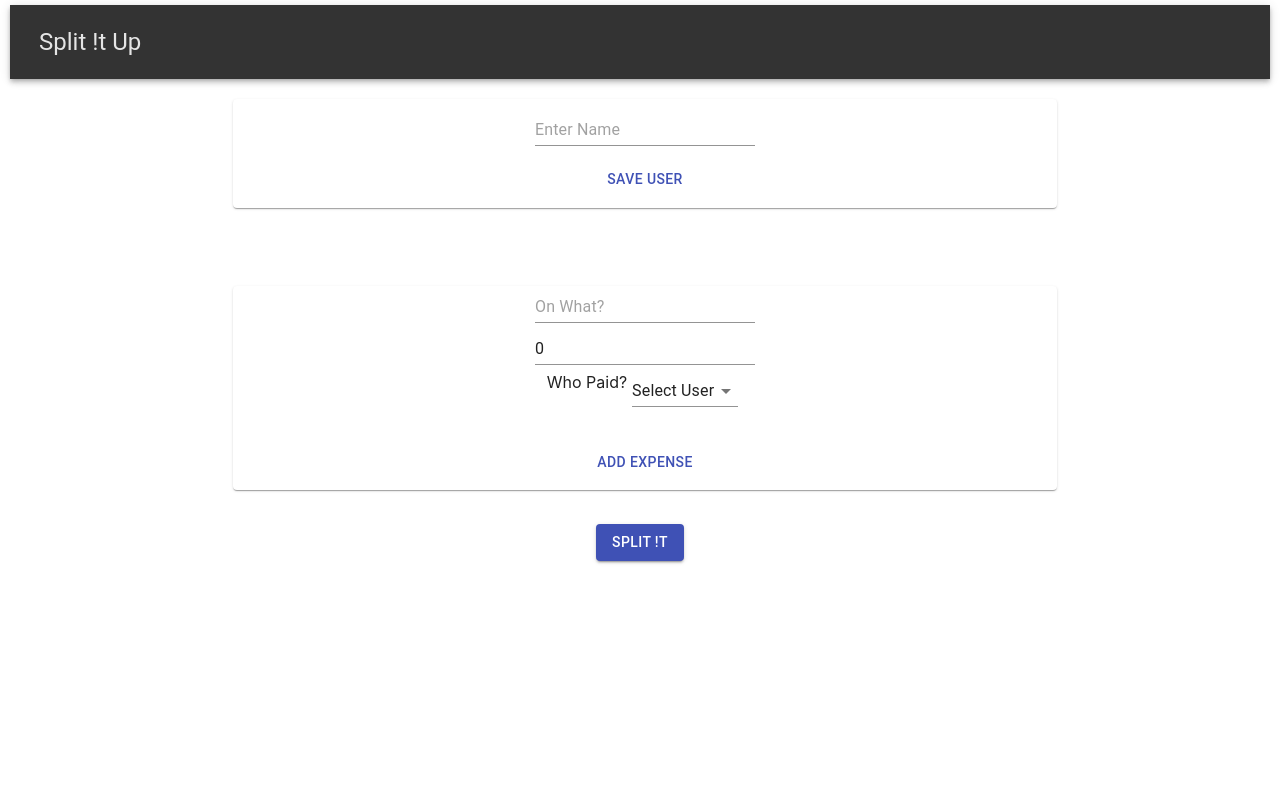
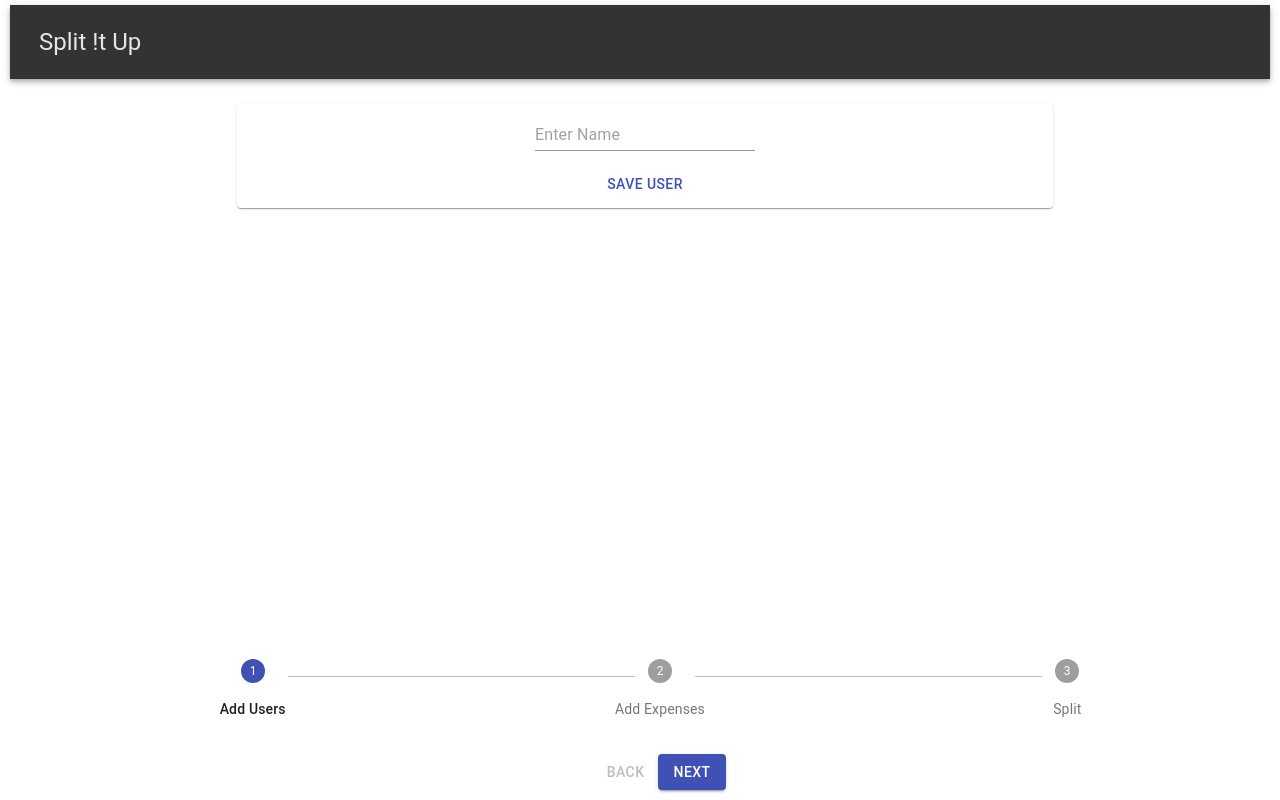
Before and after one commit to techwizard-prasad/SplitIt, a React (Create React App) app: page / in a window 1280 px wide. Built offline with nearby package versions, Linux system fonts and the light colour scheme.

Commit message:
UX Changes

```diff
--- a/src/AddExpense.js
+++ b/src/AddExpense.js
@@ -113,6 +113,7 @@ class AddExpense extends React.Component {
       >
         <Grid item xs={8} sm={8} md={8}>
           <Card>
+            <div style={{ maxHeight: "170px", overflowY: "scroll" }}>
               <TextField
                 placeholder="On What?"
                 name="name"
@@ -147,11 +148,11 @@ class AddExpense extends React.Component {
 
               {userListForCheckBox}
               <br />
-
+            </div>
             <Button
               onClick={this.AddExpense}
               color="primary"
-              style={{ marginBottom: "10px" }}
+              style={{ marginBottom: "5px" }}
             >
               Add Expense
             </Button>
--- a/src/AddUser.js
+++ b/src/AddUser.js
@@ -60,7 +60,7 @@ class AddUser extends React.Component {
             <br />
             <Button
               onClick={this.saveUser}
-              style={{ marginBottom: "10px" }}
+              style={{ marginBottom: "5px" }}
               color="primary"
             >
               Save User
--- a/src/ExpanseTable.js
+++ b/src/ExpanseTable.js
@@ -35,10 +35,10 @@ function ExpanseTable(props) {
         container
         alignItems="center"
         justify="center"
-        style={{ marginTop: "15px" }}
+        style={{ marginTop: "5px" }}
       >
         <Grid item xs={12} sm={12} md={12}>
-          <Card>
+          <Card style={{ maxHeight: "220px", overflowY: "scroll" }}>
             <Typography variant="h6">Expenses</Typography>
             <div style={{ overflowX: "scroll" }}>
               <Table align="center" size="medium">
--- a/src/Header.js
+++ b/src/Header.js
@@ -7,7 +7,7 @@ class Header extends React.Component {
   render() {
     return (
       <AppBar
-        position="static"
+        position="sticky"
         style={{ backgroundColor: "#333333", color: "#e5e5e5" }}
       >
         <Toolbar>
--- a/src/Settlement.js
+++ b/src/Settlement.js
@@ -35,9 +35,9 @@ class Settlement extends React.Component {
         to: paymentsList[0].name,
         amount: Math.abs(paymentsList[listLength - 1].priceDifference)
       };
-      paymentsList[0].priceDifference -= Math.abs(
-        paymentsList[listLength - 1].priceDifference
-      );
+      paymentsList[0].priceDifference =
+        Number(paymentsList[0].priceDifference) -
+        Number(Math.abs(paymentsList[listLength - 1].priceDifference));
       paymentsList.pop();
     } else if (
       paymentsList[0].priceDifference <
@@ -48,8 +48,9 @@ class Settlement extends React.Component {
         to: paymentsList[0].name,
         amount: paymentsList[0].priceDifference
       };
-      paymentsList[listLength - 1].priceDifference +=
-        paymentsList[0].priceDifference;
+      paymentsList[listLength - 1].priceDifference =
+        Number(paymentsList[listLength - 1].priceDifference) +
+        Number(paymentsList[0].priceDifference);
       paymentsList.shift();
     } else {
       transaction = {
@@ -60,8 +61,7 @@ class Settlement extends React.Component {
       paymentsList.pop();
       paymentsList.shift();
     }
-
-    transactions.push(transaction);
+    if (Number(transaction.amount) !== 0) transactions.push(transaction);
 
     this.setState({
       transactions: transactions
--- a/src/Splitter.js
+++ b/src/Splitter.js
@@ -1,5 +1,10 @@
 import React from "react";
 import Button from "@material-ui/core/Button";
+
+import Stepper from "@material-ui/core/Stepper";
+import Step from "@material-ui/core/Step";
+import StepLabel from "@material-ui/core/StepLabel";
+import Grid from "@material-ui/core/Grid";
 
 import AddUser from "./AddUser.js";
 import UserTable from "./UserTable.js";
@@ -23,13 +28,18 @@ class Splitter extends React.Component {
 
       products: [],
 
-      settleClicked: false
+      settleClicked: false,
+
+      activeStep: 0
     };
 
     this.saveUser = this.saveUser.bind(this);
     this.handleSplitClick = this.handleSplitClick.bind(this);
     this.AddExpense = this.AddExpense.bind(this);
     this.resetProduct = this.resetProduct.bind(this);
+    this.handleNext = this.handleNext.bind(this);
+    this.handleBack = this.handleBack.bind(this);
+    this.handleReset = this.handleReset.bind(this);
   }
 
   saveUser(user) {
@@ -46,7 +56,8 @@ class Splitter extends React.Component {
     this.setState(prevState => {
       return {
         participants: newParticipans,
-        numberOfUsers: user.id
+        numberOfUsers: user.id,
+        settleClicked: false
       };
     });
   }
@@ -77,7 +88,8 @@ class Splitter extends React.Component {
     });
 
     this.setState({
-      products: newProducts
+      products: newProducts,
+      settleClicked: false
     });
   }
 
@@ -94,14 +106,41 @@ class Splitter extends React.Component {
   }
 
   handleSplitClick() {
-    this.setState({
-      settleClicked: true
+    this.setState(prevState => {
+      return { activeStep: prevState.activeStep + 1, settleClicked: true };
     });
   }
+
+  handleNext() {
+    console.log(this.state.activeStep);
+    this.setState(prevState => {
+      return { activeStep: prevState.activeStep + 1 };
+    });
+  }
+
+  handleBack() {
+    this.setState(prevState => {
+      return { activeStep: prevState.activeStep - 1, settleClicked: false };
+    });
+  }
+
+  handleReset() {
+    // this.setState({
+    //   activeStep: 0,
+    //   settleClicked: false
+    // });
+    window.location.reload();
+  }
+
   render() {
-    console.log(this.state);
-    return (
-      <div>
+    const UserScreen = (
+      <div
+        style={
+          this.state.activeStep === 0
+            ? { display: "block" }
+            : { display: "none" }
+        }
+      >
         <AddUser
           saveUser={this.saveUser}
           currentId={this.state.numberOfUsers}
@@ -112,6 +151,17 @@ class Splitter extends React.Component {
           numberOfUsers={this.state.numberOfUsers}
         />
         <br />
+      </div>
+    );
+
+    const ExpenseScreen = (
+      <div
+        style={
+          this.state.activeStep === 1
+            ? { display: "block" }
+            : { display: "none" }
+        }
+      >
         <AddExpense
           participants={this.state.participants}
           numberOfUsers={this.state.numberOfUsers}
@@ -124,17 +174,78 @@ class Splitter extends React.Component {
             return { id: participant.id, name: participant.name };
           })}
         />
+      </div>
+    );
+
+    const steps = ["Add Users", "Add Expenses", "Split"];
+
+    return (
+      <div style={{ overflowY: "scroll" }}>
+        {UserScreen}
+        {ExpenseScreen}
+        {this.state.settleClicked && (
+          <Settlement
+            participants={this.state.participants}
+            style={
+              this.state.activeStep > 1
+                ? { display: "block" }
+                : { display: "none" }
+            }
+          />
+        )}
+        <Grid
+          container
+          alignItems="center"
+          justify="center"
+          style={{ bottom: 0, position: "fixed" }}
+        >
+          <Grid item xs={12} sm={12} md={12}>
+            <Stepper alternativeLabel activeStep={this.state.activeStep}>
+              {steps.map(label => (
+                <Step key={label}>
+                  <StepLabel>{label}</StepLabel>
+                </Step>
+              ))}
+            </Stepper>
+
+            {this.state.activeStep === steps.length ? (
+              <div>
+                <Button onClick={this.handleReset}>Reset</Button>
+              </div>
+            ) : (
+              <div>
+                <div>
+                  <Button
+                    disabled={this.state.activeStep === 0}
+                    onClick={this.handleBack}
+                  >
+                    Back
+                  </Button>
+                  {this.state.activeStep === 1 ? (
                     <Button
                       onClick={this.handleSplitClick}
                       className="button"
                       color="primary"
                       variant="contained"
                     >
-          Split !t{" "}
+                      Split !t
                     </Button>
-        {this.state.settleClicked && (
-          <Settlement participants={this.state.participants} />
+                  ) : (
+                    <Button
+                      variant="contained"
+                      color="primary"
+                      onClick={this.handleNext}
+                    >
+                      {this.state.activeStep === steps.length - 1
+                        ? "Finish"
+                        : "Next"}
+                    </Button>
                   )}
+                </div>
+              </div>
+            )}
+          </Grid>
+        </Grid>
       </div>
     );
   }
--- a/src/TransactionTable.js
+++ b/src/TransactionTable.js
@@ -22,7 +22,6 @@ function TransactionTable(props) {
   });
 
   return (
-    props.transactions.length > 0 && (
     <Grid
       container
       alignItems="center"
@@ -30,7 +29,9 @@ function TransactionTable(props) {
       style={{ marginTop: "15px" }}
     >
       <Grid item xs={12} sm={12} md={12}>
-          <Card>
+        <Card style={{ maxHeight: "600px", overflowY: "scroll" }}>
+          {props.transactions.length > 0 ? (
+            <div>
               <Typography variant="h6">Settlement</Typography>
               <Typography variant="subtitle2">
                 Settle all your debts in following ways
@@ -47,10 +48,13 @@ function TransactionTable(props) {
                   <TableBody>{transactions}</TableBody>
                 </Table>
               </div>
+            </div>
+          ) : (
+            <Typography variant="h6">There are no debts. Cheers!</Typography>
+          )}
         </Card>
       </Grid>
     </Grid>
-    )
   );
 }
 
--- a/src/UserTable.js
+++ b/src/UserTable.js
@@ -35,10 +35,10 @@ function UserTable(props) {
         container
         alignItems="center"
         justify="center"
-        style={{ marginTop: "15px" }}
+        style={{ marginTop: "5px" }}
       >
         <Grid item xs={12} sm={12} md={12}>
-          <Card>
+          <Card style={{ maxHeight: "335px", overflowY: "scroll" }}>
             <Typography variant="h6">Participants</Typography>
             <div style={{ overflowX: "scroll" }}>
               <Table align="center" size="medium">
```
Lines whose indentation alone changed are shown as unchanged.
